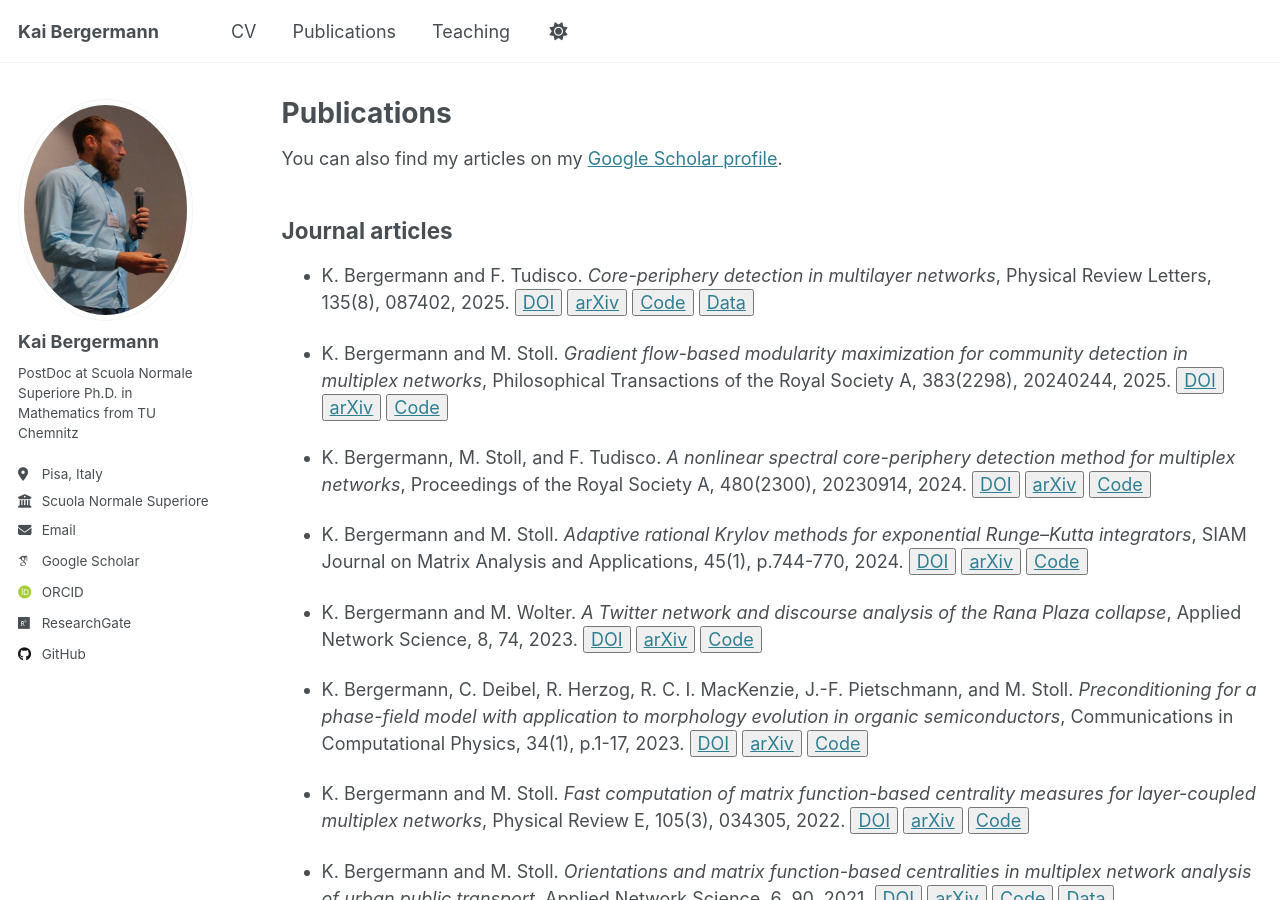
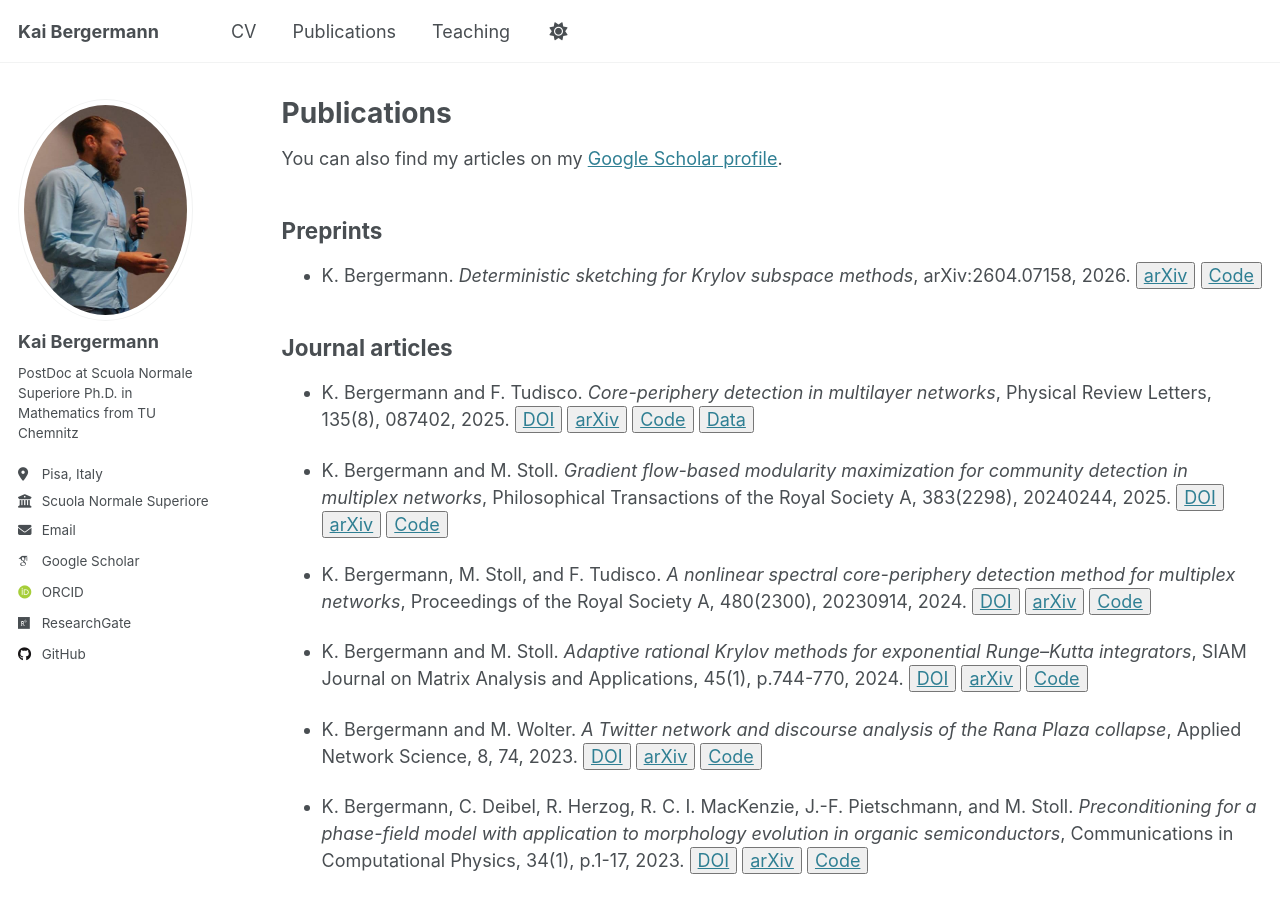
Before and after one commit to KBergermann/KBergermann.github.io, a Jekyll site: the page built from _pages/publications.md, in a window 1280 px wide and 900 px high. Built offline with Jekyll 4.4.1, drawn with Linux system fonts in a browser that asks for light colours; some web fonts are replaced.

Commit message:
adds dsKrylov preprint

```diff
--- a/_pages/publications.md
+++ b/_pages/publications.md
@@ -10,6 +10,14 @@ redirect_from:
 {% include base_path %}
 
 You can also find my articles on my [Google Scholar profile](https://scholar.google.com/citations?user=mMnM5BwAAAAJ).
+
+## Preprints
+
+  * K. Bergermann.
+    *Deterministic sketching for Krylov subspace methods*,
+    arXiv:2604.07158, 2026.
+    <button type="button">[arXiv](https://arxiv.org/abs/2604.07158)</button> <button type="button">[Code](https://github.com/KBergermann/dsKrylov)</button>
+
 
 ## Journal articles
 
```
